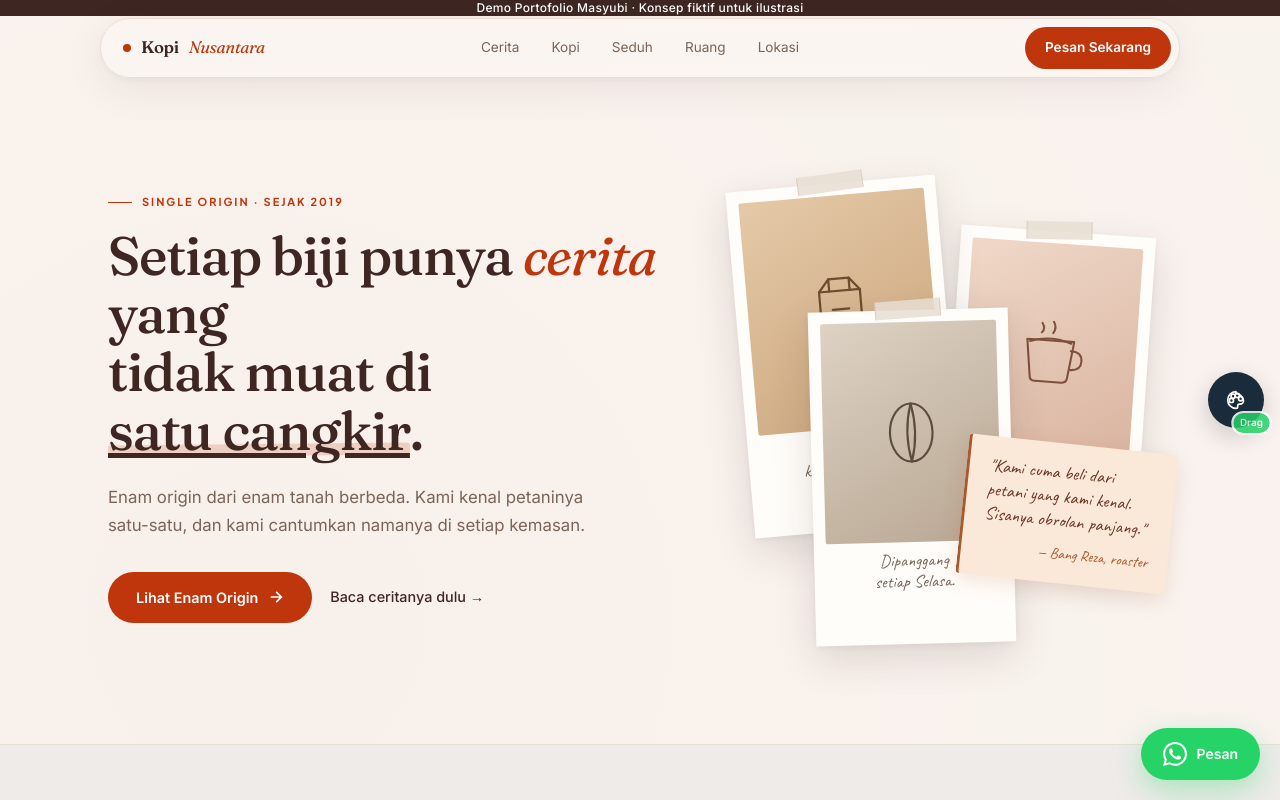
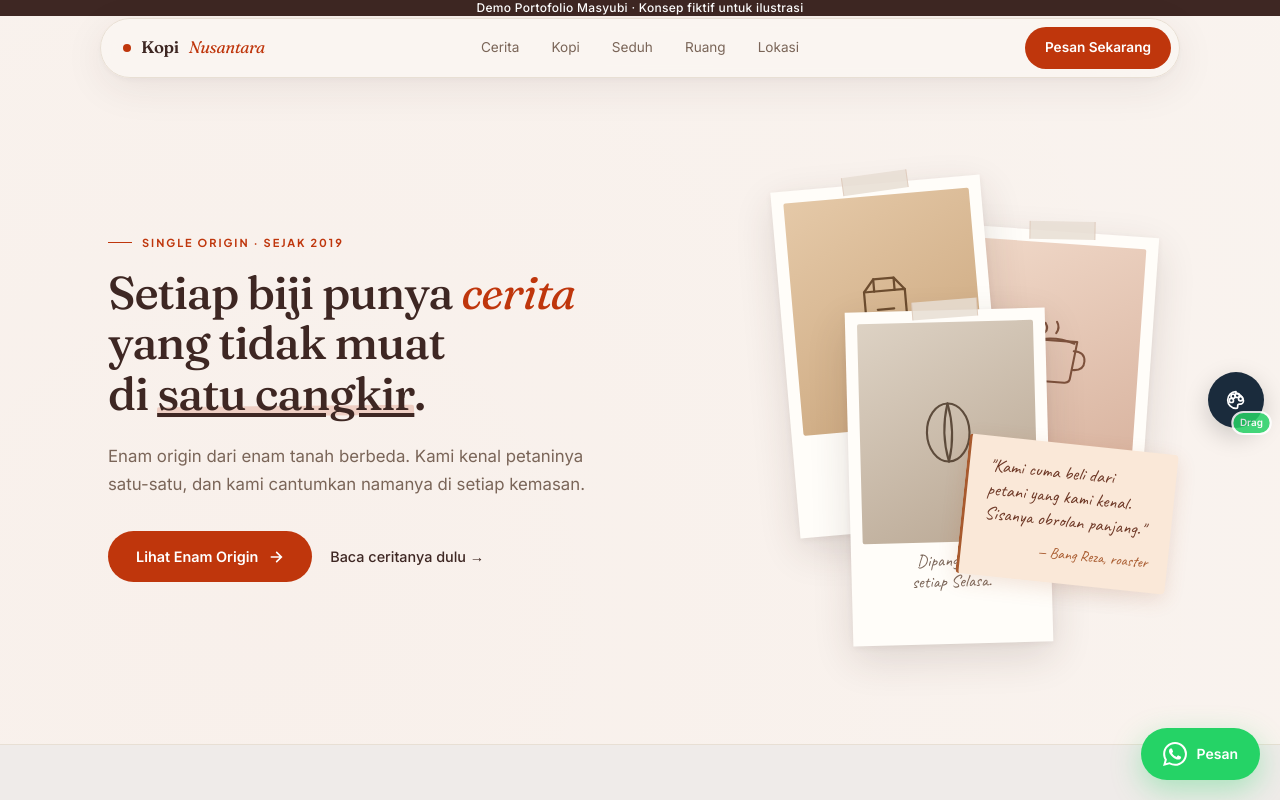
Before and after one commit to myubitanfidz/masyubi, a website: page demos/kopi-nusantara/index.html in a window 1280 px wide. Shown: the top 800 px of the page. Drawn offline with Linux system fonts and the light colour scheme.

Commit message:
fix(demo-kopi): ubah beberapa teks align dan portrait note

```diff
--- a/demos/kopi-nusantara/index.html
+++ b/demos/kopi-nusantara/index.html
@@ -58,8 +58,8 @@
         <p class="eyebrow">Single Origin · Sejak 2019</p>
 
         <h1 class="hero-title">
-          Setiap biji punya <em>cerita</em> yang<br>
-          tidak muat di <span class="underline">satu cangkir</span>.
+          Setiap biji punya <em>cerita</em> yang tidak muat<br>
+          di <span class="underline">satu cangkir</span>.
         </h1>
 
         <p class="hero-sub">
--- a/demos/kopi-nusantara/style.css
+++ b/demos/kopi-nusantara/style.css
@@ -274,18 +274,19 @@ h1, h2, h3 {
 }
 .hero-grid {
   display: grid;
-  grid-template-columns: 1.1fr 0.9fr;
-  gap: 64px;
+  grid-template-columns: 1.2fr 0.8fr;
+  gap: 56px;
   align-items: center;
 }
 .hero-title {
   font-family: 'Fraunces', serif;
-  font-size: clamp(30px, 4.5vw, 54px);
+  font-size: clamp(28px, 3.6vw, 46px);
   font-weight: 500;
   letter-spacing: -0.025em;
-  line-height: 1.08;
+  line-height: 1.1;
   color: var(--brand-primary);
   margin-bottom: 24px;
+  max-width: 520px;
 }
 .hero-title em {
   font-style: italic;
@@ -516,8 +517,8 @@ h1, h2, h3 {
 }
 .portrait-note {
   position: absolute;
-  right: -20px;
-  bottom: 40px;
+  right: -25px;
+  bottom: 35px;
   font-size: 1.15rem;
   line-height: 1.15;
   transform: rotate(-6deg);
```
